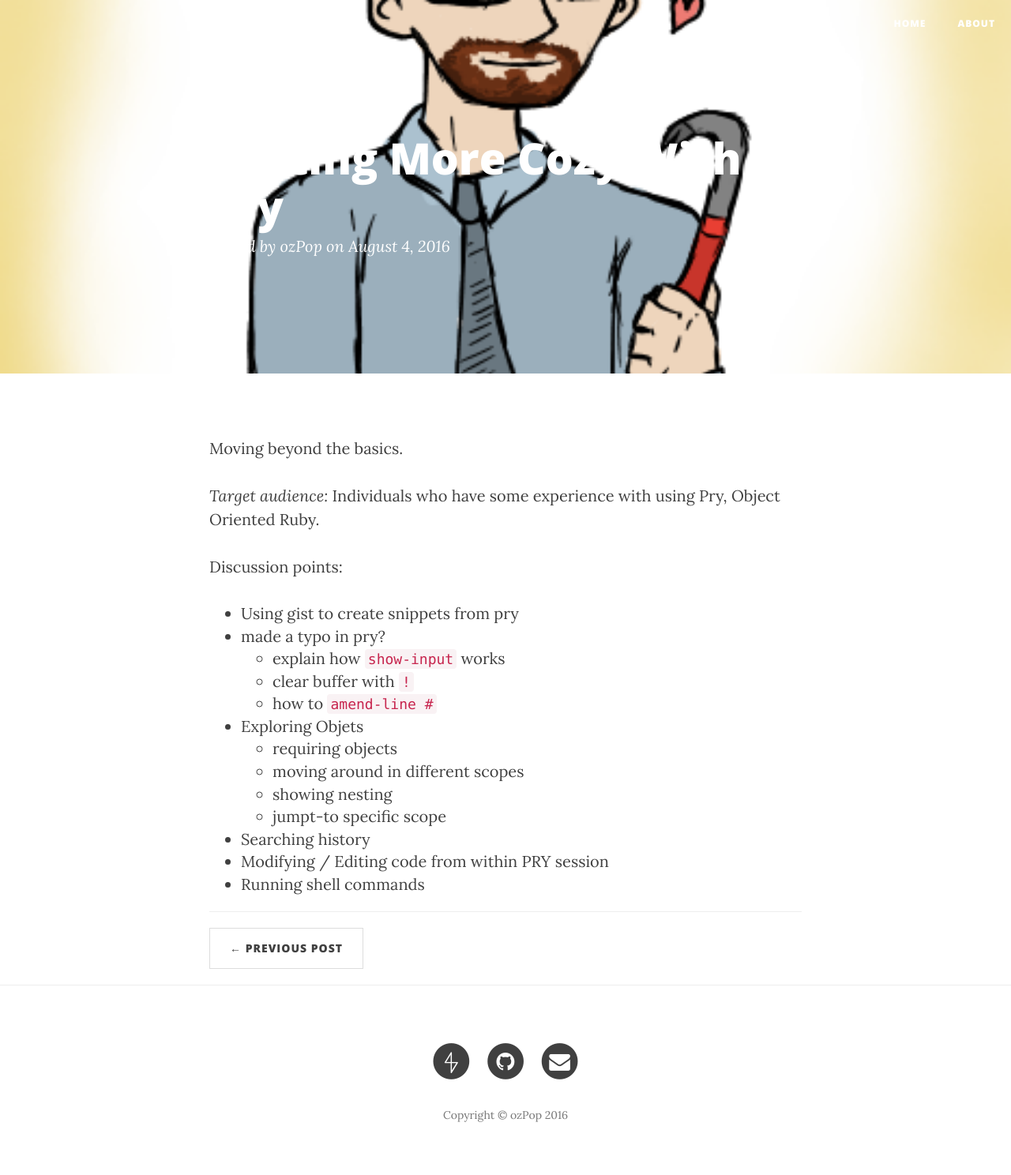
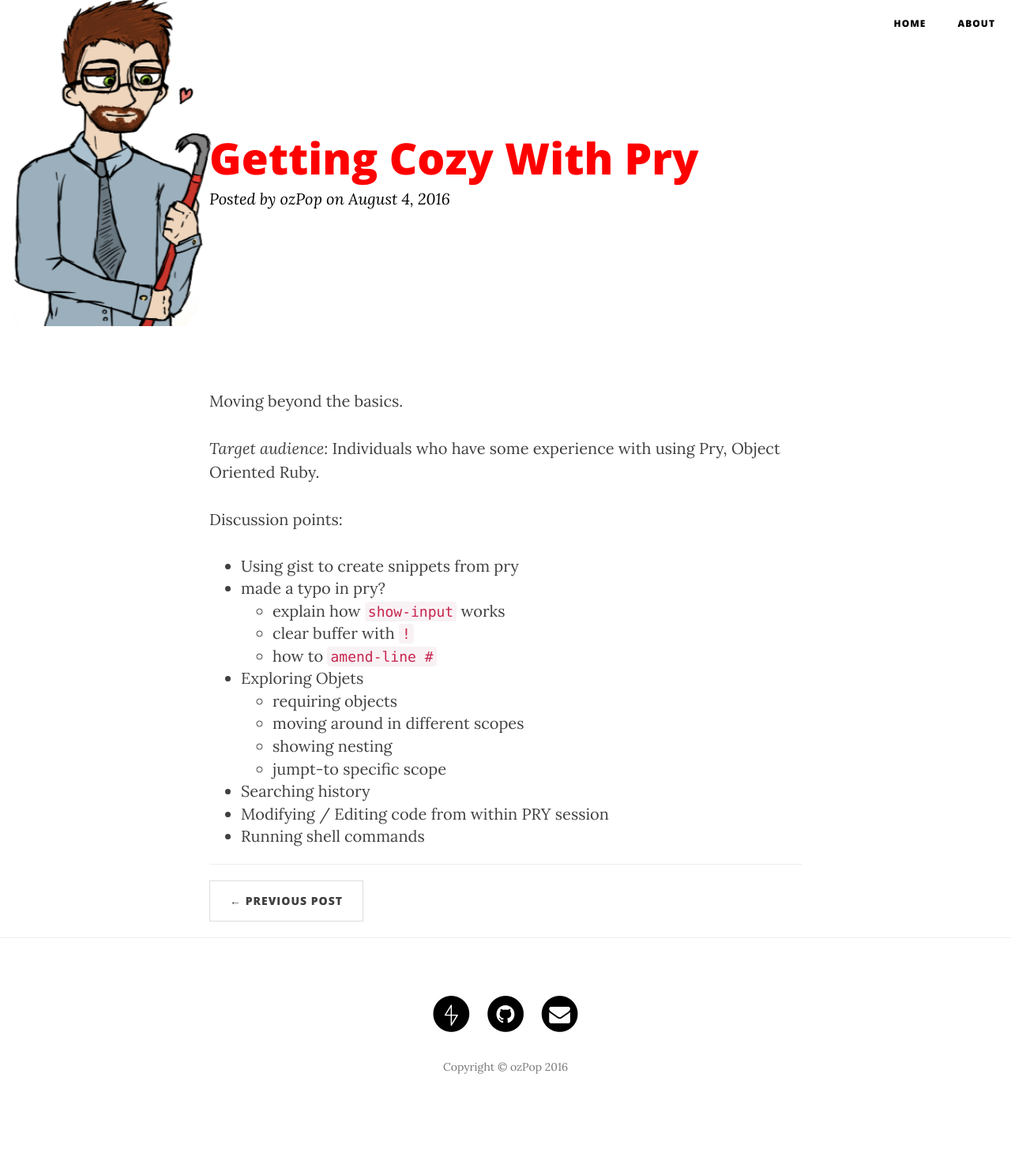
Before and after one commit to agarrharr/ozPop.github.io, a Jekyll site: the page built from _posts/2016-08-04-cozy-with-pry.md, in a window 1280 px wide. Shown: the whole page at 79% size. Built offline with Jekyll 4.4.1, drawn with Linux system fonts in a browser that asks for light colours; nearby versions of some CDN libraries; after the commit the page ends 1427 px from its top, so only the background shows below that.

Commit message:
update cozy-pry post, img, custom css

```diff
--- a/_posts/2016-08-04-cozy-with-pry.md
+++ b/_posts/2016-08-04-cozy-with-pry.md
@@ -1,7 +1,7 @@
 ---
 css: cozy-with-pry
 layout: post
-title: Getting More Cozy With Pry
+title: Getting Cozy With Pry
 header-img: "img/cozy-pry.png"
 ---
 
--- a/css/cozy-with-pry.css
+++ b/css/cozy-with-pry.css
@@ -0,0 +1,21 @@
+.navbar-custom .nav li a {
+    color: black;
+}
+
+.navbar-custom .nav li a:hover {
+    color: red;
+}
+
+.intro-header {
+  background-size: contain;
+  background-position: inherit;
+  background-color: white;
+}
+
+.post-heading
+  h1 {
+    color: red;
+  }
+  span {
+    color: black;
+  }
```
Also changed, not shown: img/cozy-pry.png.
